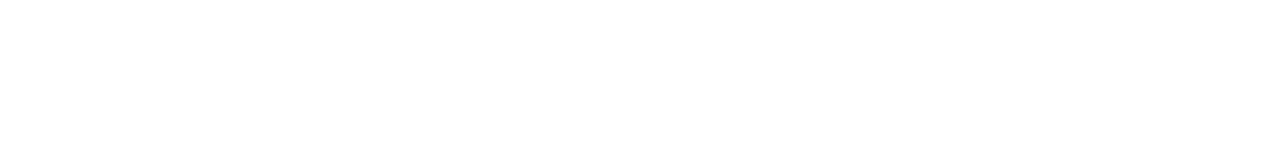
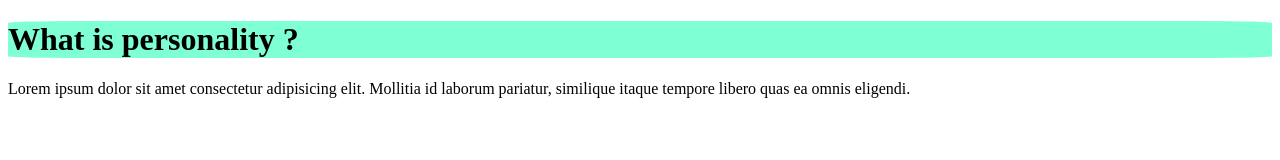
Before and after one commit to abdullahashiq1/oneand3-repo, a plain HTML site: page index.html in a window 1280 px wide. Drawn offline with Linux system fonts and the light colour scheme.

Commit message:
Sample project

```diff
--- a/index.html
+++ b/index.html
@@ -5,8 +5,10 @@
     <meta http-equiv="X-UA-Compatible" content="IE=edge">
     <meta name="viewport" content="width=device-width, initial-scale=1.0">
     <title>Practice git and github</title>
+    <link rel="stylesheet" href="style.css" class="css">
 </head>
 <body>
-
+    <h1>What is personality ? </h1>
+    <p>Lorem ipsum dolor sit amet consectetur adipisicing elit. Mollitia id laborum pariatur, similique itaque tempore libero quas ea omnis eligendi.</p>
 </body>
 </html>
--- /dev/null
+++ b/style.css
@@ -0,0 +1,4 @@
+h1 {
+    background-color:aquamarine;
+    border-radius:5%;
+}
```
